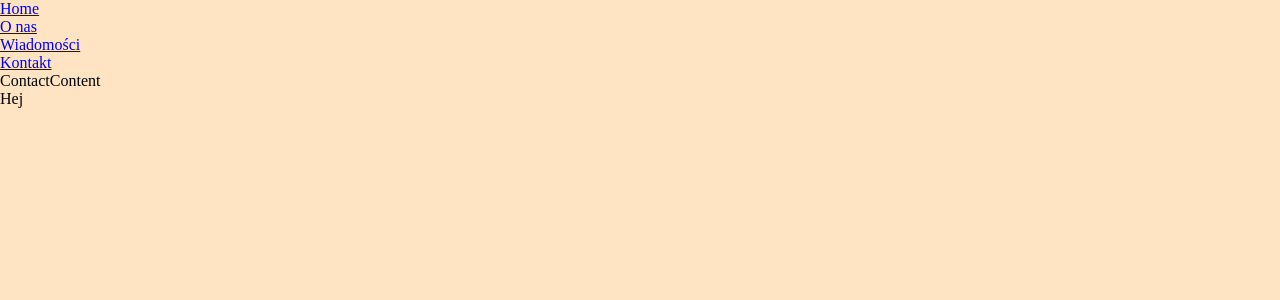
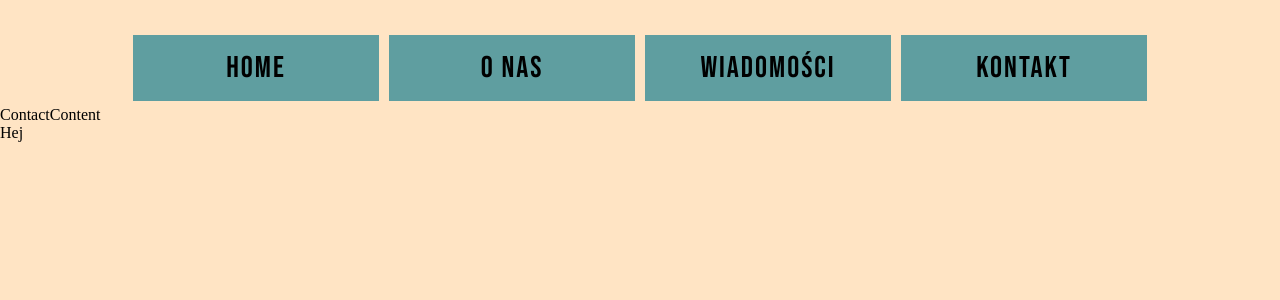
Before and after one commit to WojciechPowch/coolrepo, a React (Create React App) app in the folder frontend/: page /contact in a window 1280 px wide. Shown: the top 300 px of the page. Built offline with nearby package versions, Linux system fonts and the light colour scheme.

Commit message:
initial buttons from nav styling

```diff
--- a/frontend/public/index.html
+++ b/frontend/public/index.html
@@ -7,6 +7,7 @@
   <meta name="viewport" content="width=device-width, initial-scale=1" />
   <meta name="theme-color" content="#000000" />
   <meta name="description" content="Web site created using create-react-app" />
+  <link href="https://fonts.googleapis.com/css?family=Bebas+Neue&display=swap&subset=latin-ext" rel="stylesheet">
   <!--
       manifest.json provides metadata used when your web app is installed on a
       user's mobile device or desktop. See https://developers.google.com/web/fundamentals/web-app-manifest/
--- a/frontend/src/components/Navbar/Navbar.js
+++ b/frontend/src/components/Navbar/Navbar.js
@@ -5,19 +5,19 @@ import { Link } from 'react-router-dom';
 const Navbar = () => {
 
     return (
-        <nav>
-            <ul>
-                <li>
-                    <Link to="/">Home</Link>
+        <nav className="navbar">
+            <ul className="navbar__ul">
+                <li className="navbar__li">
+                    <Link className="navbar__link" to="/">Home</Link>
                 </li>
-                <li>
-                    <Link to="/information">O nas</Link>
+                <li className="navbar__li">
+                    <Link className="navbar__link" to="/information">O nas</Link>
                 </li>
-                <li>
-                    <Link to="/news">Wiadomości</Link>
+                <li className="navbar__li">
+                    <Link className="navbar__link" to="/news">Wiadomości</Link>
                 </li>
-                <li>
-                    <Link to="/contact">Kontakt</Link>
+                <li className="navbar__li">
+                    <Link className="navbar__link" to="/contact">Kontakt</Link>
                 </li>
             </ul>
         </nav>
--- a/frontend/src/components/Navbar/Navbar.scss
+++ b/frontend/src/components/Navbar/Navbar.scss
@@ -1,3 +1,27 @@
-.gucio {
-    color: red;
+.navbar {
+    width: 80%;
+    margin: 30px auto 0 auto;
 }
+
+.navbar__ul {
+    list-style: none;
+    display: flex;
+    flex-direction: row;
+}
+
+.navbar__li {
+    flex-basis: 25%;
+}
+
+.navbar__link {
+    display: block;
+    font-size: 30px;
+    background-color: cadetblue;
+    text-decoration: none;
+    padding: 15px;
+    text-align: center;
+    margin: 5px;
+    font-family: 'Bebas Neue', cursive;
+    letter-spacing: 2px;
+    color: black;
+}
```
Also changed, not shown: 1 other file (tests, documents, lock files or other folders).
